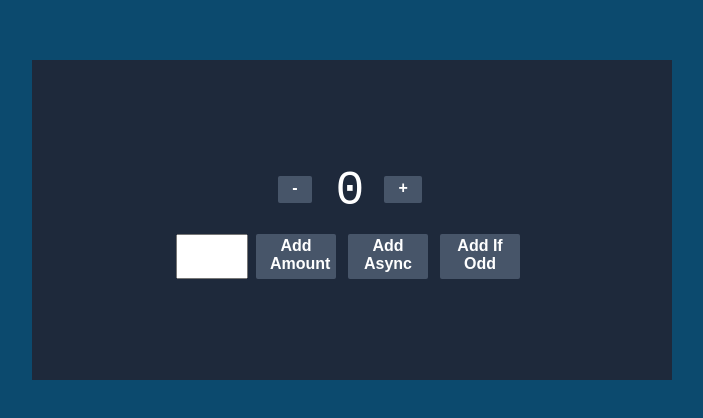
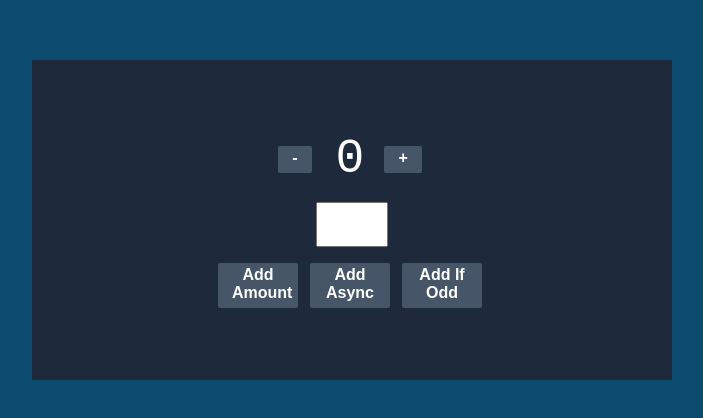
Before and after one commit to sarilusblaise/redux-counter, a React (Create React App) app: page / in a window 1280 px wide. Shown: the part 180-598 px from the top of the page, without its empty margins (288-991 px from the left). Built offline with nearby package versions, Linux system fonts and the light colour scheme.

Commit message:
small fix in counter layout

```diff
--- a/src/features/counter/Counter.js
+++ b/src/features/counter/Counter.js
@@ -13,11 +13,13 @@ export function Counter() {
 						+
 					</button>
 				</div>
-				<div className={styles.row}>
-					<input className={styles.textbox} aria-label='Set increment amount' />
-					<button className={styles.button}>Add Amount</button>
-					<button className={styles.asyncButton}>Add Async</button>
-					<button className={styles.button}>Add If Odd</button>
+				<input className={styles.textbox} aria-label='Set increment amount' />
+				<div>
+					<div className={styles.row}>
+						<button className={styles.button}>Add Amount</button>
+						<button className={styles.asyncButton}>Add Async</button>
+						<button className={styles.button}>Add If Odd</button>
+					</div>
 				</div>
 			</div>
 		</main>
--- a/src/features/counter/Counter.module.css
+++ b/src/features/counter/Counter.module.css
@@ -23,6 +23,7 @@ justify-content: center;
 .row {
   display: flex;
   align-items: center;
+  flex-wrap: wrap;
   justify-content: center;
   max-width: 100%;
 }
@@ -31,16 +32,12 @@ justify-content: center;
   margin-left: 4px;
   margin-right: 8px;
 }
-.row:not(:last-child) {
-  margin-bottom: 16px;
-}
 
 .value {
   font-size: 3rem;
   color: #fff;
   padding-left: 16px;
   padding-right: 16px;
-  margin-top: 2px;
   font-family: 'Courier New', Courier, monospace;
 }
 
@@ -67,7 +64,8 @@ justify-content: center;
   padding: 2px;
   width: 64px;
   text-align: center;
-  margin-right: 4px;
+  display: block;
+  margin: 1rem auto;
 }
 
 .button:hover,
```
